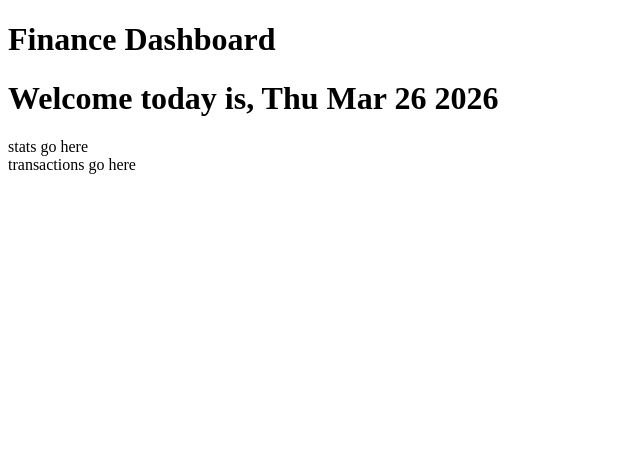
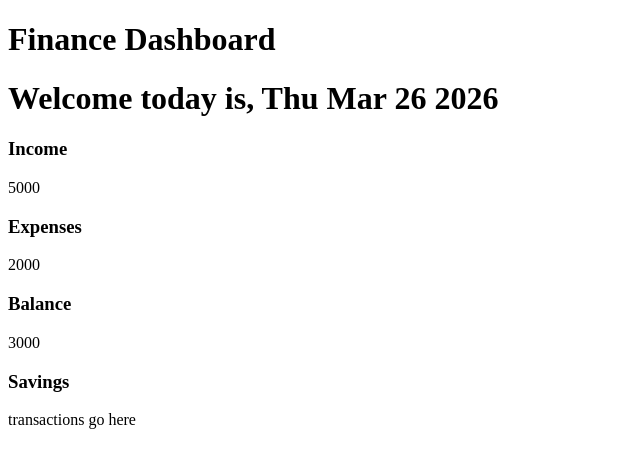
Before and after one commit to edvillatoro2/finance-dashboard, a Nuxt app: page / in a window 1280 px wide. Shown: the top 468 px of the page, without its empty margins (0-640 px from the left). Built offline with nearby package versions, Linux system fonts and the light colour scheme.

Commit message:
add statcards to homepage with props

```diff
--- a/app/components/StatCard.vue
+++ b/app/components/StatCard.vue
@@ -7,8 +7,8 @@
 
 <script setup lang="ts">
 defineProps<{
-  title: string;
-  value: number;
+  title?: string;
+  value?: number;
 }>();
 </script>
 
--- a/app/pages/index.vue
+++ b/app/pages/index.vue
@@ -2,13 +2,17 @@
   <div>
     <h1>Finance Dashboard</h1>
     <h1>Welcome today is, {{ today }}</h1>
-    <section>stats go here</section>
+    <StatCard title="Income" :value="5000" />
+    <StatCard title="Expenses" :value="2000" />
+    <StatCard title="Balance" :value="3000" />
+    <StatCard title="Savings" />
     <section>transactions go here</section>
   </div>
 </template>
 
 <script setup lang="ts">
 import { ref } from "vue";
+import StatCard from "@/components/StatCard.vue";
 const today = ref(new Date().toDateString());
 </script>
 
```
